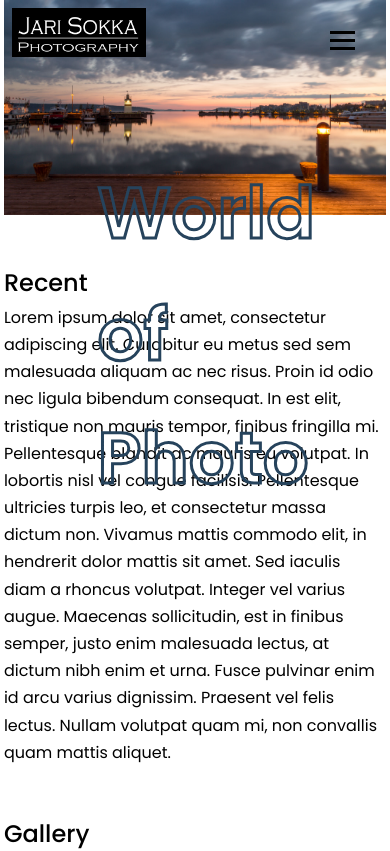
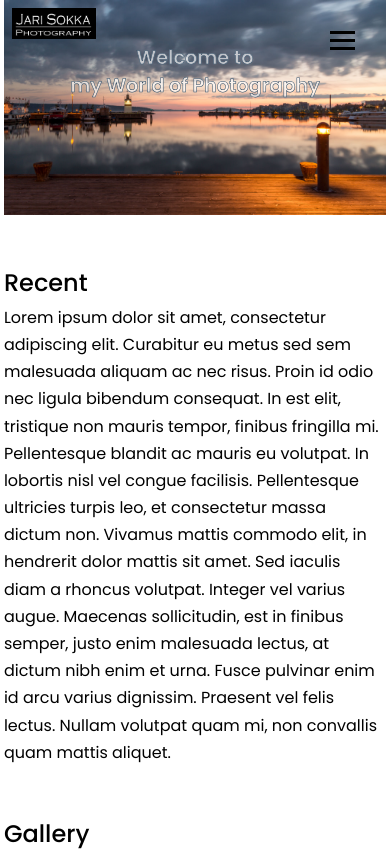
Before and after one commit to jarisokka/photography-portfolio, a React (Create React App) app: page / in a window 390 px wide. Shown: the top 851 px of the page. Built offline with nearby package versions, Linux system fonts and the light colour scheme.

Commit message:
Making css mobile friendly

```diff
--- a/src/components/header/Header.css
+++ b/src/components/header/Header.css
@@ -1,4 +1,5 @@
 .container-nav {
+  z-index: 9998;
   display: flex;
   position: fixed;
   width: var(--container-width-lg);
@@ -99,6 +100,13 @@
     display: none;
   }
 
+  .navbar-logo {
+    width: 100px;
+    min-width: 100px;
+    max-height: auto;
+    padding: 0.5rem;
+  }
+
   .burger {
     display: block;
   }
--- a/src/components/landing/Landing.css
+++ b/src/components/landing/Landing.css
@@ -4,14 +4,71 @@
   object-fit: cover;
 }
 
-.container h1 {
-  /*background: linear-gradient(180deg, hsla(208, 33%, 21%, 1) 0%, rgb(86, 133, 183) 100%);
-  /*background: linear-gradient(180deg, hsla(212, 35%, 58%, 1) 0%, hsla(218, 32%, 80%, 1) 100%);
-  background: linear-gradient(to right, #A7CFDF 0%, #23538A 100%);*/
+.container-title {
+  display: grid;
+  position: absolute;
+  top: min(10%);
+  left: 50%;
+  transform: translate(-50%, 0);
+  grid-template-columns: 1000px;
+  grid-auto-rows: 80px;
+  justify-content: center;
+  justify-items: center;
+}
+
+
+.container-title h1 {
+  background: var(--color-title);
   background-clip: text;
   color: transparent;
   -webkit-text-stroke: 3px var(--color-navigation-tx);
-  position: absolute;
-  top: 18%;
-  left: 25%;
 }
+
+
+
+/* ========= DEVICE SIZE ======= */
+@media screen and (max-width: 1024px){
+  .container-title {
+    top: 10%;
+    grid-template-columns: 800px;
+    grid-auto-rows: 70px;
+  }
+  .container-title h1 {
+    font-size: 3.5rem;
+    -webkit-text-stroke: 2px var(--color-navigation-tx);
+  }
+}
+
+@media screen and (max-width: 800px){
+  .container-title {
+    grid-template-columns: 600px;
+    grid-auto-rows: 50px;
+  }
+  .container-title h1 {
+    font-size: 2.3rem;
+    -webkit-text-stroke: 1px var(--color-navigation-tx);
+  }
+}
+
+@media screen and (max-width: 600px) {
+  .container-title {
+    top: 5%;
+    grid-template-columns: 500px;
+    grid-auto-rows: 40px;
+  }
+  .container-title h1 {
+    font-size: 1.8rem;
+  }
+}
+
+@media screen and (max-width: 400px) {
+  .container-title {
+    grid-template-columns: 300px;
+    grid-auto-rows: 28px;
+  }
+  .container-title h1 {
+    color: var(--color-title);
+     font-size: 1.2rem;
+    -webkit-text-stroke: 0.5px var(--color-navigation-tx);
+  }
+}
--- a/src/components/landing/Landing.js
+++ b/src/components/landing/Landing.js
@@ -8,7 +8,7 @@ const Landing = () => {
   const [text, setText] = useState('')
   const [time, setTime] = useState(100)
 
-  const textList = ['Welcome to my', 'World of Photography']
+  const textList = ['my World of Photography']
 
   useEffect(() => {
     let timer = setInterval(() => tick(), time)
@@ -31,20 +31,27 @@ const Landing = () => {
     if(!isDeleting && updateText === fullText) {
       setIsDeleting(true)
       //end of the text, let´s take a break
-      setTime(2000)
+      setTime(20000)
 
     } else if (isDeleting && updateText === '') {
       setIsDeleting(false)
       setWordNum(wordNum +1)
+      //start of the text, let´s take a break
+      setTime(1000)
     }
 
   }
 
   return (
-    <div id='home'>
-      <div className='container'>
-        <img src={kansi} alt='kansi'/>
-        <h1><span>{text}</span></h1>
+    <div className='container' id='home'>
+      <img src={kansi} alt='kansi'/>
+      <div className='container-title'>
+        <div>
+          <h1>Welcome to</h1>
+        </div>
+        <div>
+          <h1><span>{text}</span></h1>
+        </div>
       </div>
     </div>
   )
--- a/src/index.css
+++ b/src/index.css
@@ -18,7 +18,7 @@
   --color-navigation-bg: rgba(255, 255, 255, 0.447);
   --color-navigation-tx:rgb(38, 67, 92);
   --color-navigation-tx-variant:rgb(14, 24, 32);
-  --color-titel: black;
+  --color-title: rgba(255, 255, 255, 0.4);
 
   --container-width-lg: 90%;
   --container-width-md: 95%;
@@ -52,7 +52,7 @@ h1, h2, h3, h4, h5 {
 }
 
 h1 {
-  font-size: 4.5rem;
+  font-size: 4rem;
   font-weight: bolder;
 }
 
```
Also changed, not shown: 1 other file (tests, documents, lock files or other folders).
